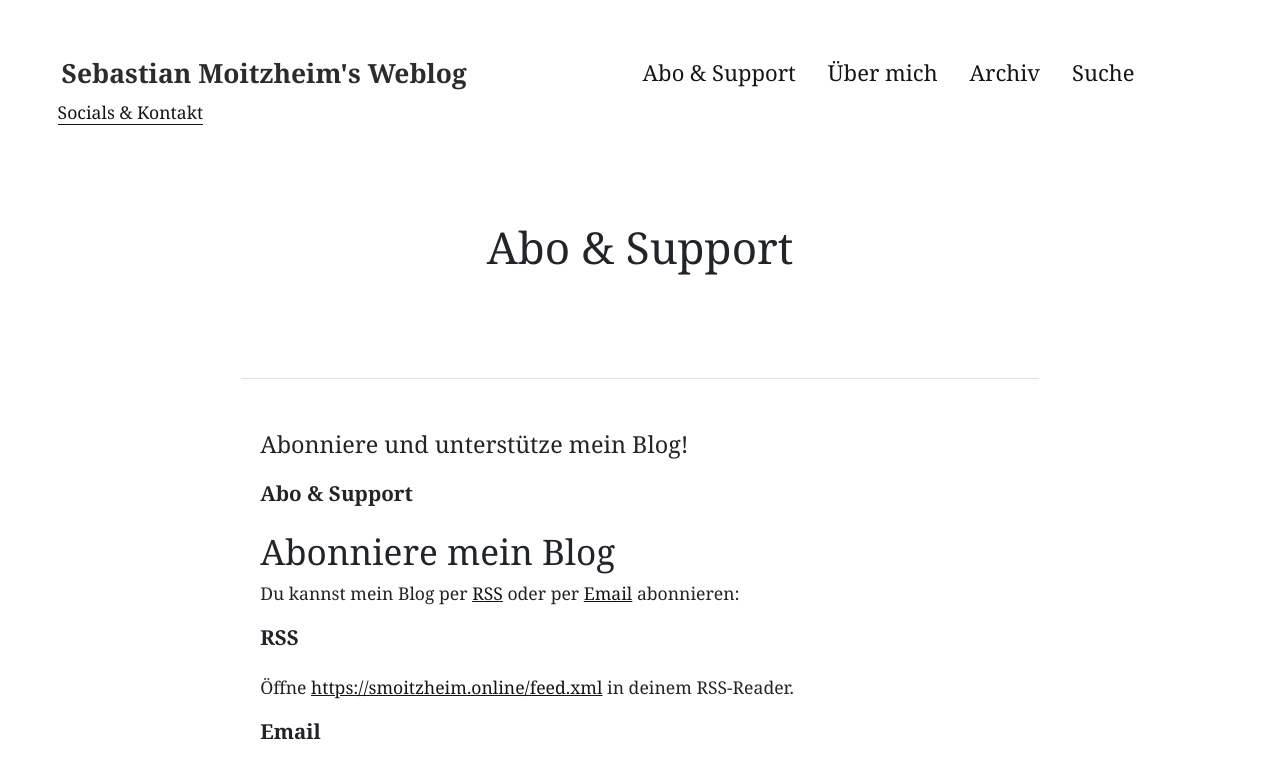
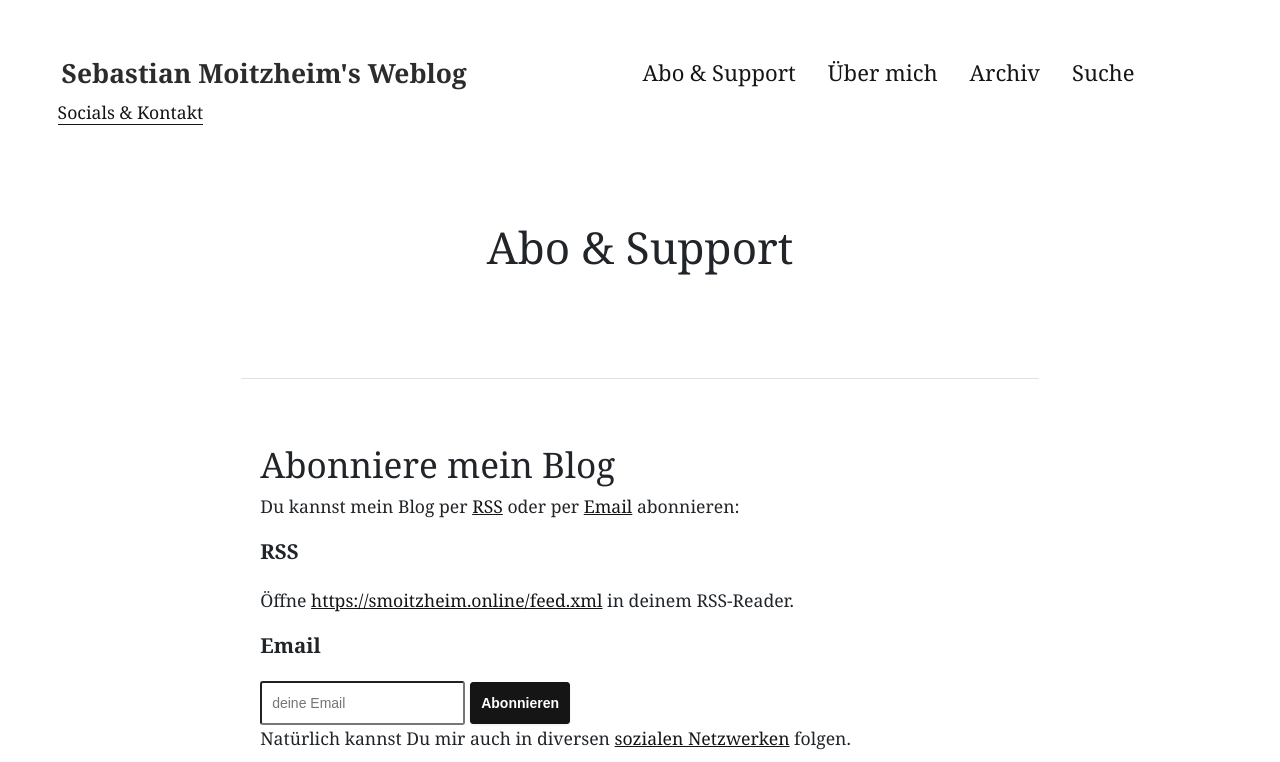
Before and after one commit to smoitzheim/smoitzheim.github.io, an Eleventy site: page content/pages/abo.md in a window 1280 px wide. Shown: the top 762 px of the page. Built offline with nearby package versions, Linux system fonts and the light colour scheme; Eleventy itself is replaced by a stand-in of ours; files that its build step writes are made by us from their sources; a web font is replaced by a local one; what @zachleat/heading-anchors, eleventy-plugin-toc, markdown-it-attrs, markdown-it-table-of-contents would draw is missing.

Commit message:
support styling

```diff
--- a/_includes/styles/styling.css
+++ b/_includes/styles/styling.css
@@ -41,4 +41,5 @@ button.inputsubmit, input.inputsubmit {
 
 button.inputsubmit:hover, input.inputsubmit:hover {
 	opacity: 0.75;
+	margin-bottom: 1em;
 }
--- a/content/pages/abo.md
+++ b/content/pages/abo.md
@@ -1,10 +1,7 @@
 ---
 title: Abo & Support
-description: Abonniere und unterstütze mein Blog!
 permalink: /abo/
 ---
-### Abo & Support
-
 ## Abonniere mein Blog
 Du kannst mein Blog per [RSS](https://smoitzheim.online/feed.xml) oder per [Email](https://feedmail.org/subscriptions/new?url=https%3A%2F%2Fsmoitzheim.online%2Ffeed.xml) abonnieren:
 
```
